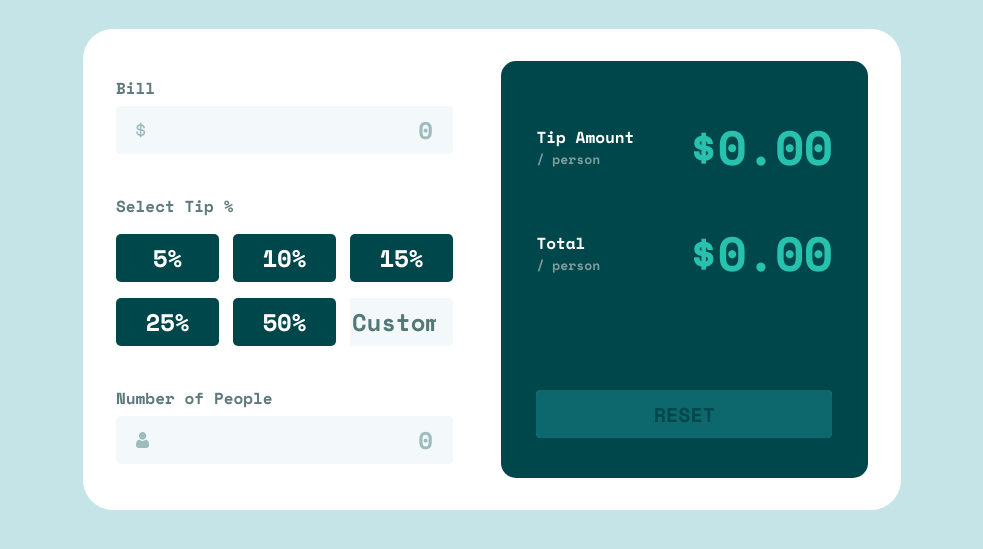
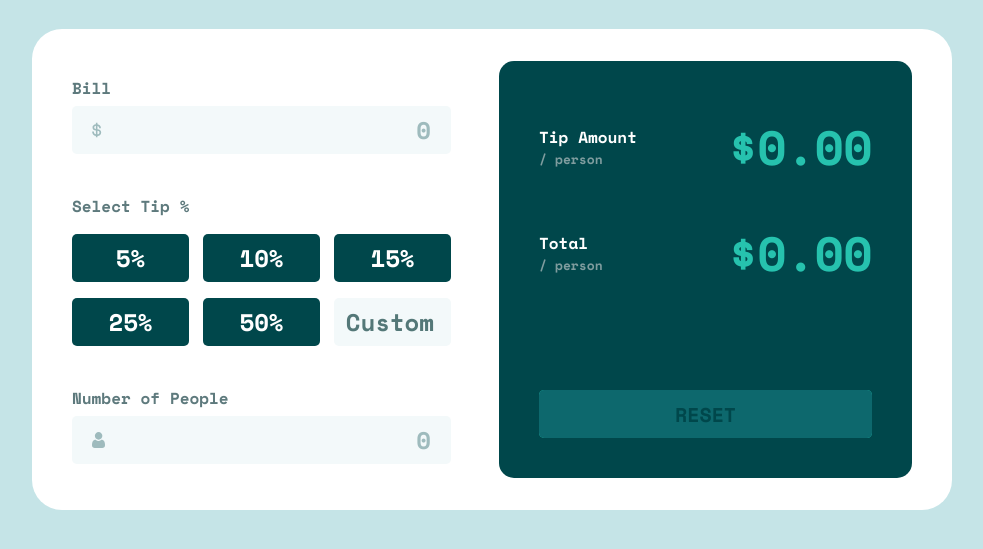
Before and after one commit to TonyzCataldo/tip-calculator-challenge, a website: page index.html in a window 1280 px wide. Shown: the part 225-774 px from the top of the page, without its empty margins (148-1131 px from the left). Drawn offline with nearby package versions, Linux system fonts and the light colour scheme.

Commit message:
custom border fix

```diff
--- a/sass/_mixins.scss
+++ b/sass/_mixins.scss
@@ -2,6 +2,6 @@
     @if $breakpoint == tablet {
       @media (min-width: 768px) { @content; }
     } @else if $breakpoint == desktop {
-      @media (min-width: 1100px) { @content; }
+      @media (min-width: 1024px) { @content; }
     }
   }
--- a/sass/style.scss
+++ b/sass/style.scss
@@ -36,6 +36,7 @@ body{
         height: 30.063rem;
         gap: 3rem;
         max-width: 1100px;
+        min-width: 920px;
     }
 
 
@@ -195,6 +196,7 @@ input:focus{
     }
     &--custom{
         background-color: $gray-light;
+        justify-content: end;
      &:hover{
       background-color: $gray-light;
      }
@@ -203,7 +205,7 @@ input:focus{
 
     }
     &__custom-input{
-    width: 100%;
+    width: 82%;
     height: 100%;
     background-color: $gray-light;
     border: none;
```
Also changed, not shown: css/style.css, 1 other file.
